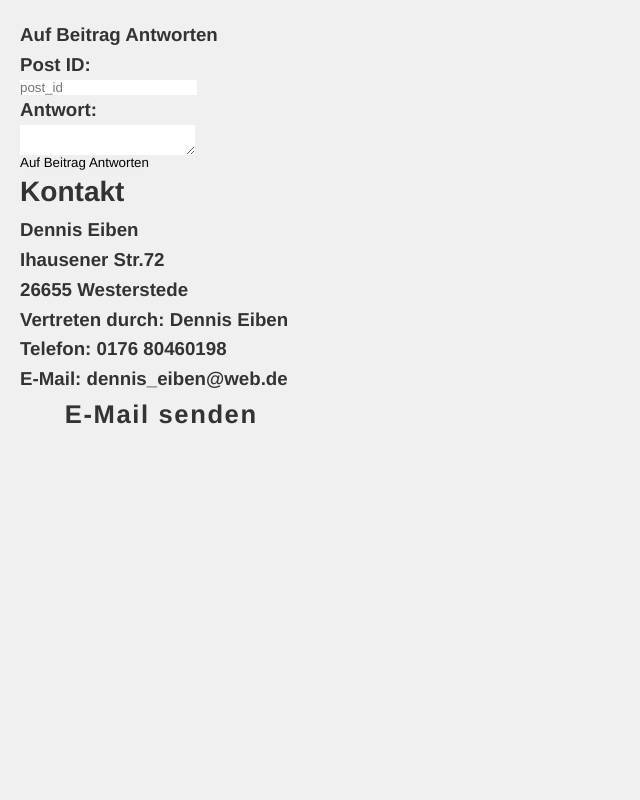
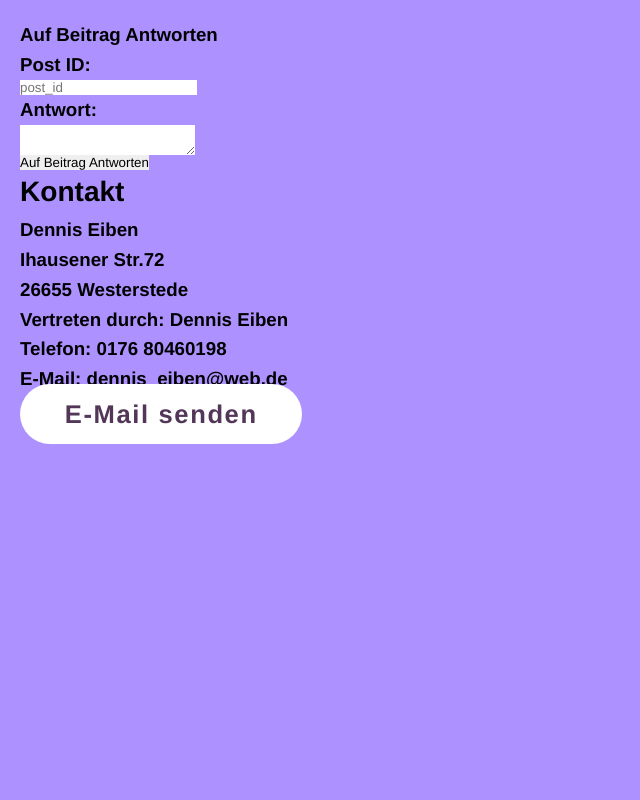
Before and after one commit to BAMB0/Ticket_system, a PHP site: page /admin.php in a window 1280 px wide. Shown: the whole page, without its empty margins (0-640 px from the left). Run offline with PHP 8.4, Linux system fonts and the light colour scheme; data that the repository does not hold is empty.

Commit message:
#8 ich habe eine farbpalette hinzugefügt damit farbänderungen schnell und websiteübergreifend durchgeführt werden können

```diff
--- a/style.css
+++ b/style.css
@@ -9,13 +9,21 @@
     font-family: 'Franklin Gothic Medium', 'Arial Narrow', Arial, sans-serif; /* Schriftart setzen */
 }
 
+:root {
+    --bg-color: #ac91ff;
+    --second-bg-color: #533758;
+    --text-color: #000000;
+    --main-color: #ffffff;
+    --link-color: #00e9ff;
+}
+
 html {
     height: 100%; /* Höhe auf 100% setzen */
 }
 
 body {
-    background-color: #f0f0f0; /* Hintergrundfarbe */
-    color: #333; /* Textfarbe */
+    background-color: var(--bg-color); /* Hintergrundfarbe */
+    color: var(--text-color); /* Textfarbe */
     font-size: 16px; /* Schriftgröße */
     line-height: 1.6; /* Zeilenhöhe */
     padding: 20px; /* Innenabstand */
```
